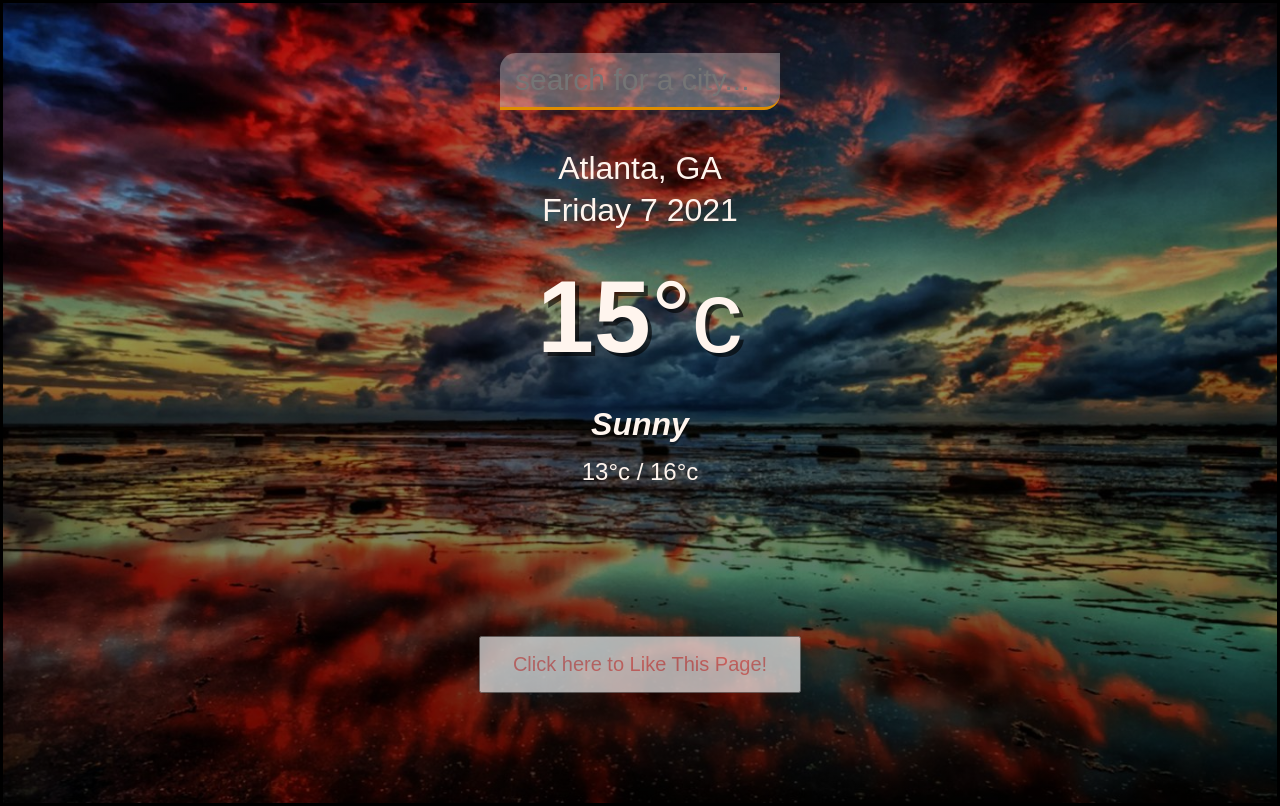
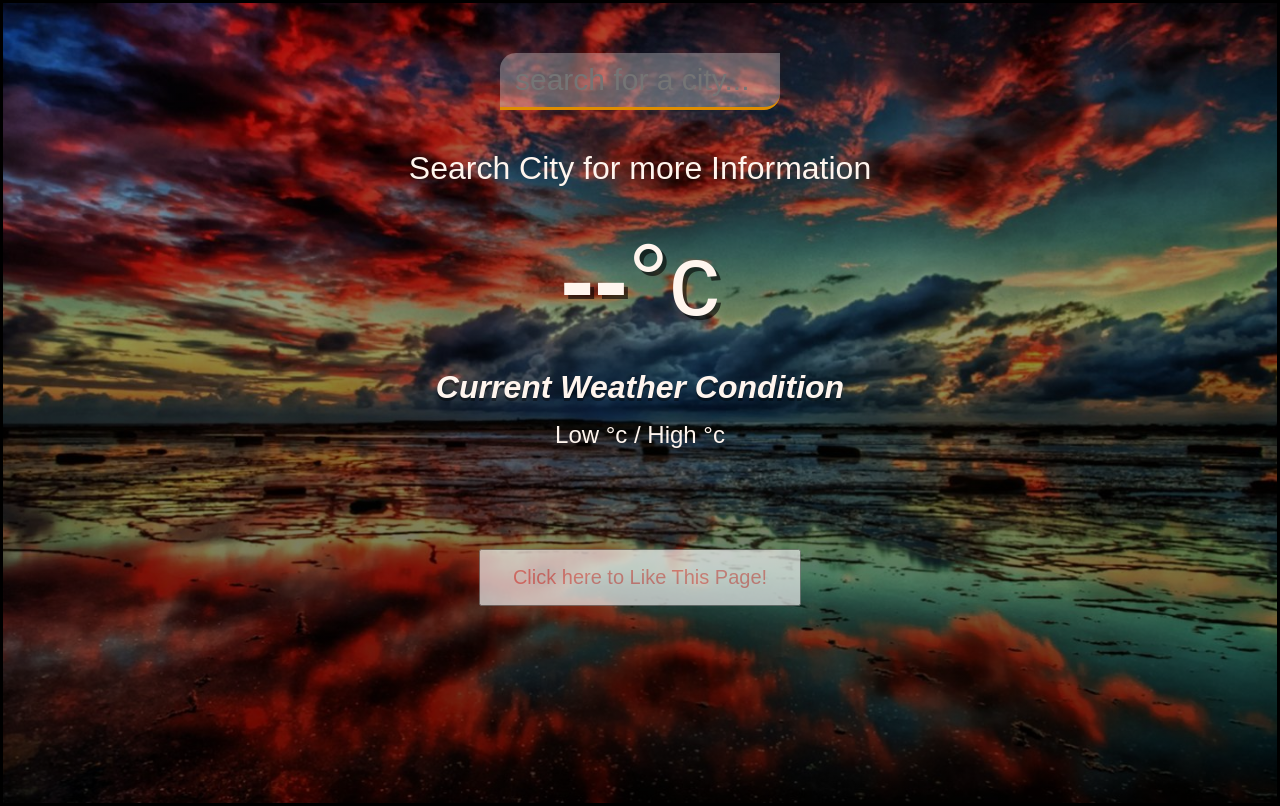
Before and after one commit to dave-mills69/JavaScript-Project-One, a plain HTML site: page index.html in a window 1280 px wide. Drawn offline with Linux system fonts and the light colour scheme.

Commit message:
Adjusted text for date

```diff
--- a/index.html
+++ b/index.html
@@ -4,7 +4,7 @@
     <meta charset="UTF-8">
     <meta http-equiv="X-UA-Compatible" content="IE=edge">
     <meta name="viewport" content="width=device-width, initial-scale=1.0">
-    <title>Simple Weather</title>
+    <title>Simple Weather App</title>
     <link rel="stylesheet" href="main.css" />
 </head>
 <body>
@@ -15,27 +15,21 @@
         </header>
         <main>
             <section class="location">
-                <div class="city">Atlanta, GA</div>
-                <div class="date">Friday 7 2021</div>
+                <div class="city">Search City for more Information</div>
+                <div class="date"></div>
             </section>
             <div class="current">
 
-                <div class="temp">15<span>°c</span></div>
-                <div class="weather">Sunny</div>
-                <div class="hi-low">13°c / 16°c</div>
+                <div class="temp">--<span>°c</span></div>
+                <div class="weather">Current Weather Condition</div>
+                <div class="hi-low">Low °c / High °c</div>
             </div>
 
             <div class="like-button">
                 <button>Click here to Like This Page!</button>
             </div>
-
-
-
-
-
         </main>
     </div>
     <script src="main.js"></script>
-
 </body>
 </html>
--- a/main.css
+++ b/main.css
@@ -103,7 +103,5 @@ main {
     text-align: center;
     display: inline-block;
     font-size: 20px;
-    position: relative; top:150px
+    position: relative; top:100px
   }
-
-  /* document.querySelector("body > div > main > div.like-button > button") */
--- a/main.js
+++ b/main.js
@@ -13,7 +13,7 @@ const api = {
       getResults(searchbox.value);
     }
   }
-
+  // keycode == 13 (13 being the return or enter button)
   function getResults (query) {
     fetch(`${api.base}weather?q=${query}&units=metric&APPID=${api.key}`)
       .then(weather => {
@@ -28,6 +28,7 @@ const api = {
     let now = new Date();
     let date = document.querySelector('.location .date');
     date.innerText = dateBuilder(now);
+
 
     let temp = document.querySelector('.current .temp');
     temp.innerHTML = `${Math.round(weather.main.temp)}<span>°c</span>`;
@@ -83,6 +84,8 @@ tempElement.addEventListener("click", function(){
     };
 });
 
+
+
 // Button Like
 document.querySelector('button').addEventListener('click', (event) =>{
         event.target.textContent = 'You Liked This Page, Thank you!'
```
